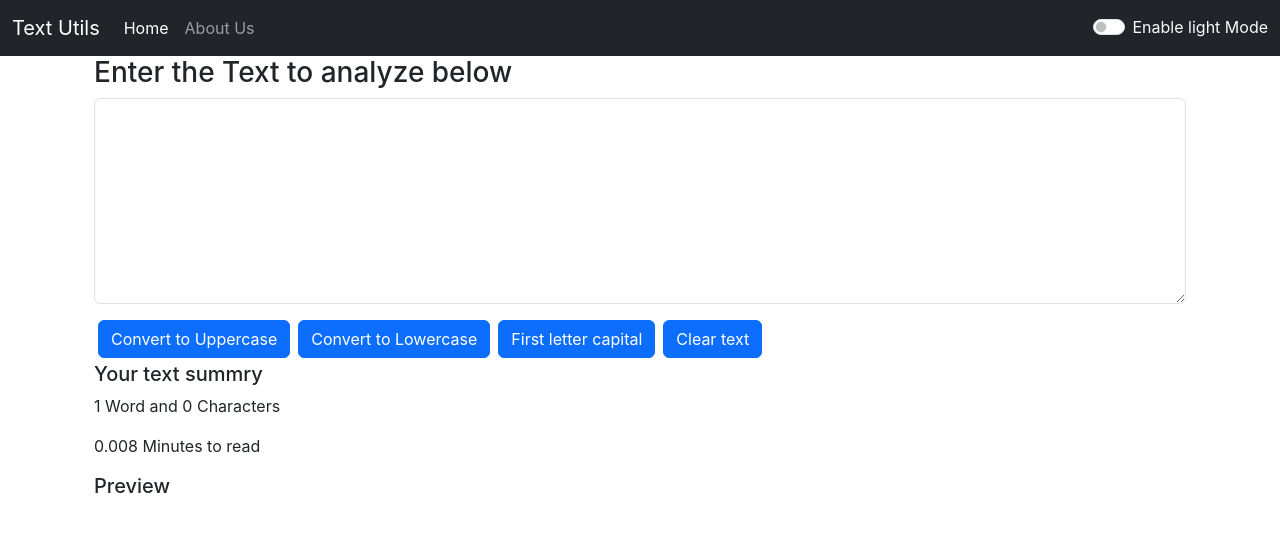
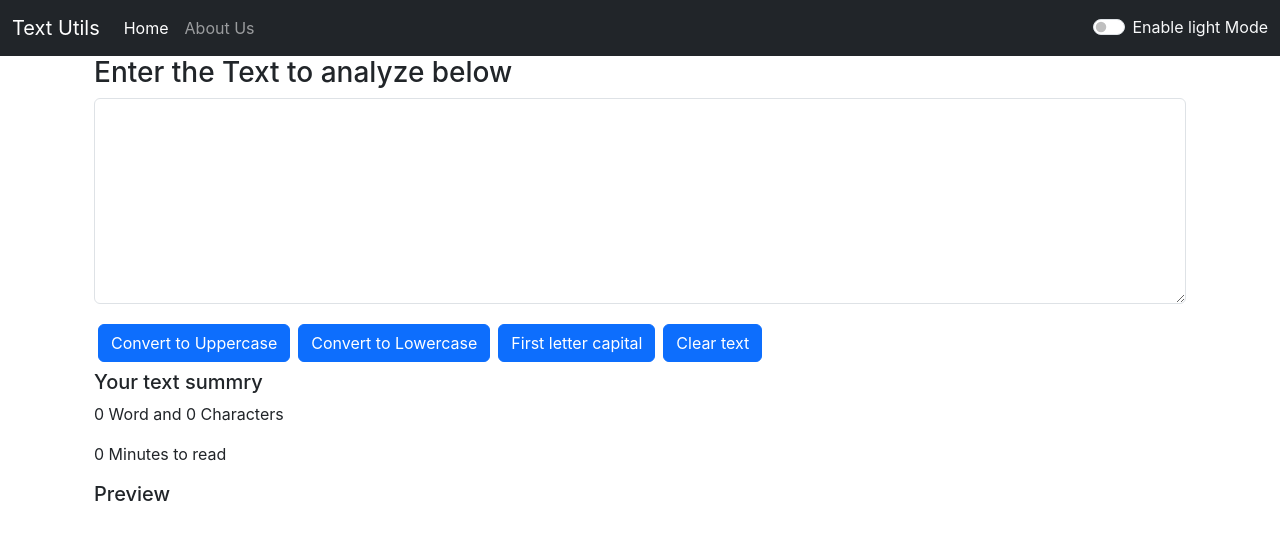
Before and after one commit to prashantAarya19/reactPOC, a React (Create React App) app: page / in a window 1280 px wide. Shown: the top 540 px of the page. Built offline with nearby package versions, Linux system fonts and the light colour scheme.

Commit message:
function based component end

```diff
--- a/src/components/TextForm.js
+++ b/src/components/TextForm.js
@@ -38,15 +38,15 @@ export default function TextForm(props) {
         <div className="mb-3">
             <textarea className="form-control" id="myTextBox" onChange={handleOnChange} value={text} rows="8"></textarea>
         </div>
-        <button className="btn btn-primary mx-1" onClick={handletoUpperCase}>Convert to Uppercase</button>
-        <button className="btn btn-primary mx-1" onClick={handletoLowerCase}>Convert to Lowercase</button>
-        <button className="btn btn-primary mx-1" onClick={handleFirstLetterCapital}>First letter capital</button>
-        <button className="btn btn-primary mx-1" onClick={handleClearText}>Clear text</button>
+        <button className="btn btn-primary mx-1 my-1" onClick={handletoUpperCase}>Convert to Uppercase</button>
+        <button className="btn btn-primary mx-1 my-1" onClick={handletoLowerCase}>Convert to Lowercase</button>
+        <button className="btn btn-primary mx-1 my-1" onClick={handleFirstLetterCapital}>First letter capital</button>
+        <button className="btn btn-primary mx-1 my-1" onClick={handleClearText}>Clear text</button>
      </div>
       <div className="container my-1">
         <h5>Your text summry</h5>
-        <p>{text.split(' ').length} Word and {text.length} Characters</p>
-        <p>{0.008 * text.split(' ').length} Minutes to read</p>
+        <p>{text.split(' ').filter((elm) => elm.length !== 0).length} Word and {text.length} Characters</p>
+        <p>{0.008 * text.split(' ').filter((elm) => elm.length !== 0).length} Minutes to read</p>
         <h5>Preview</h5>
         <p>{text}</p>
       </div>
```
